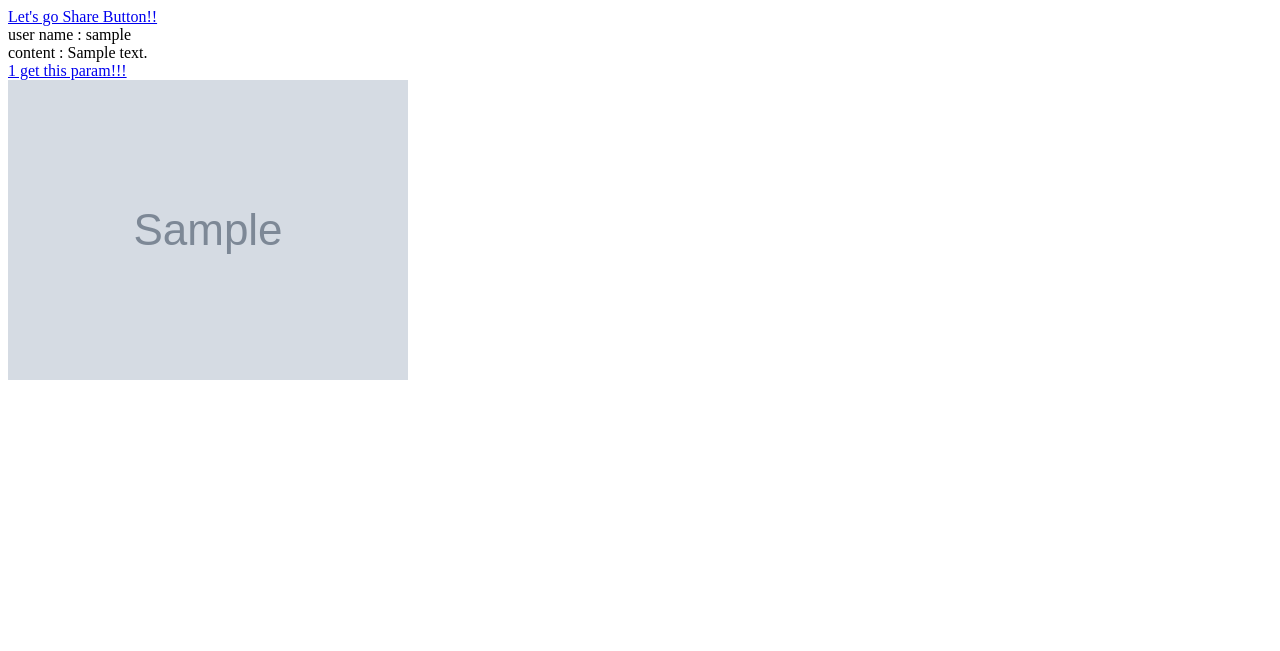
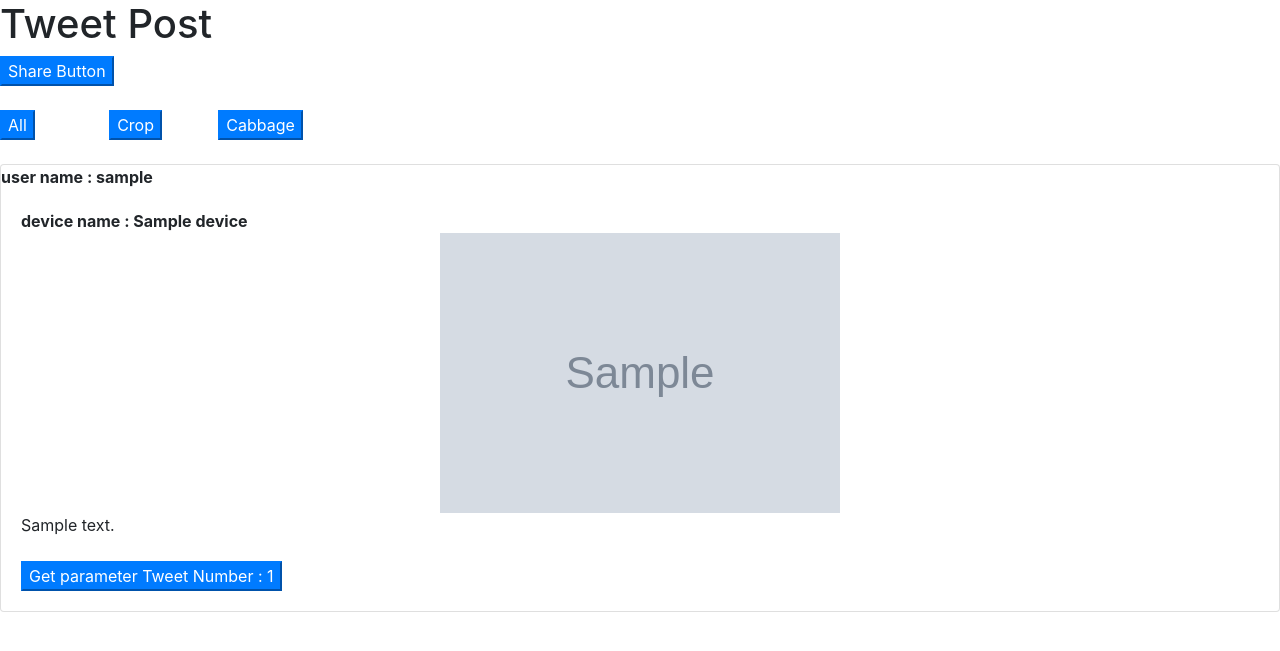
Before and after one commit to zzisun/smartfarm, a Django app: template twitter/templates/twitter_post.html in a window 1280 px wide. Shown: the top 651 px of the page. Run offline with Django 3.2, Linux system fonts and the light colour scheme; the template is opened without the code that fills it: most values are stand-ins (such as "Sample title", 1, 10 or a date in 2020); grey boxes marked "Sample" are stand-in pictures.

Commit message:
add category and fail macro

```diff
--- a/twitter/templates/twitter_post.html
+++ b/twitter/templates/twitter_post.html
@@ -3,24 +3,49 @@
 <head>
     <meta charset="UTF-8">
     <title>Twitter Post</title>
+    <link rel="stylesheet" href="https://cdn.jsdelivr.net/npm/bootstrap@4.6.0/dist/css/bootstrap.min.css" integrity="sha384-B0vP5xmATw1+K9KRQjQERJvTumQW0nPEzvF6L/Z6nronJ3oUOFUFpCjEUQouq2+l" crossorigin="anonymous">
+    <script src="https://cdn.jsdelivr.net/npm/bootstrap@4.6.0/dist/js/bootstrap.min.js" integrity="sha384-+YQ4JLhjyBLPDQt//I+STsc9iw4uQqACwlvpslubQzn4u2UU2UFM80nGisd026JF" crossorigin="anonymous"></script>
+    <script src="https://cdn.jsdelivr.net/npm/bootstrap@4.6.0/dist/js/bootstrap.bundle.min.js" integrity="sha384-Piv4xVNRyMGpqkS2by6br4gNJ7DXjqk09RmUpJ8jgGtD7zP9yug3goQfGII0yAns" crossorigin="anonymous"></script>
 </head>
 <body>
-    <a href="/twitter/share/">Let's go Share Button!!</a>
-    <div>
+    <div id="container">
+        <h1>Tweet Post</h1>
+        <button type="button" onclick="location.href = '/twitter/share/'" class="btn-primary">Share Button</button>
+        <br>
+        <br>
+        <div class="row">
+            <div class="col-1">
+                <button type="button" onclick="location.href = '/twitter/post/'" class="btn-primary">All</button>
+            </div>
+            <div class="col-1">
+                <button type="button" onclick="location.href = '/twitter/post?category=crop'" class="btn-primary">Crop</button>
+            </div>
+            <div class="col-1">
+                <button type="button" onclick="location.href = '/twitter/post?category=cabbage'" class="btn-primary">Cabbage</button>
+            </div>
+        </div>
+        <br>
         {% for tweet in tweet_info %}
-            user name : {{ tweet.user_name }}
-            <br>
-            content : {{ tweet.text }}
-            <br>
-            <a href="/twitter/get/{{ tweet.id }}/">{{ tweet_id }} get this param!!!</a>
+            <div class="card">
+                <strong>user name : {{ tweet.user_name }}</strong>
+                <div class="card-body">
+                    <strong>device name : {{ tweet.device }}</strong>
                     <br>
                     {% if tweet.image %}
                         {% for image in tweet.image %}
-                    <img src="{{ image }}" />
+                            <center>
+                            <img src="{{ image }}" height="280" width="400"/>
+                            </center>
                         {% endfor %}
                     {% endif %}
+                    {{ tweet.text }}
                     <br>
                     <br>
+                    <button type="button" onclick="location.href = '/twitter/get/{{ tweet.id }}/'" class="btn-primary">
+                        Get parameter Tweet Number : {{ tweet.id }}
+                    </button>
+                </div>
+            </div>
         {% endfor %}
     </div>
 </body>
--- a/twitter/tweepy.py
+++ b/twitter/tweepy.py
@@ -23,13 +23,11 @@ def tweet_scrap(search_words):
         tweet_info = {}
         tweet_info["id"] = id_cnt
         tweet_info["text"] = tweet.text
+        tweet_info["device"] = tweet.text.split('/')[0]
         tweet_info["user_name"] = tweet.user.screen_name
-        print(tweet.text, tweet.user.screen_name)
         if 'media' in tweet.entities:
             for image in tweet.entities['media']:
                 tweet_info["image"] = tweet_info.get("image", [])
                 tweet_info["image"].append(image['media_url'])
-                print(image['media_url'])
-                print(tweet_info["image"])
         tweet_info_list.append(tweet_info)
     return tweet_info_list
--- a/twitter/urls.py
+++ b/twitter/urls.py
@@ -1,7 +1,8 @@
 from django.urls import path
-from .views import TwitterShare, TwitterPost, TwitterGet
+from .views import TwitterShare, TwitterPost, TwitterGet, TwitterBackground
 urlpatterns = [
     path("share/", TwitterShare, name="twitter-share"),
     path("post/", TwitterPost, name="twitter-post"),
     path("get/<int:pk>/", TwitterGet, name="twitter-get"),
+    path("background/", TwitterBackground, name="twitter-background"),
 ]
```
Also changed, not shown: twitter/macro.py (added, +36 -0 lines), twitter/templates/twitter_share.html (+17 -7 lines), twitter/views.py (+9 -4 lines), twitter/static/person.png (added), 1 other file. Lines whose indentation alone changed are shown as unchanged.
